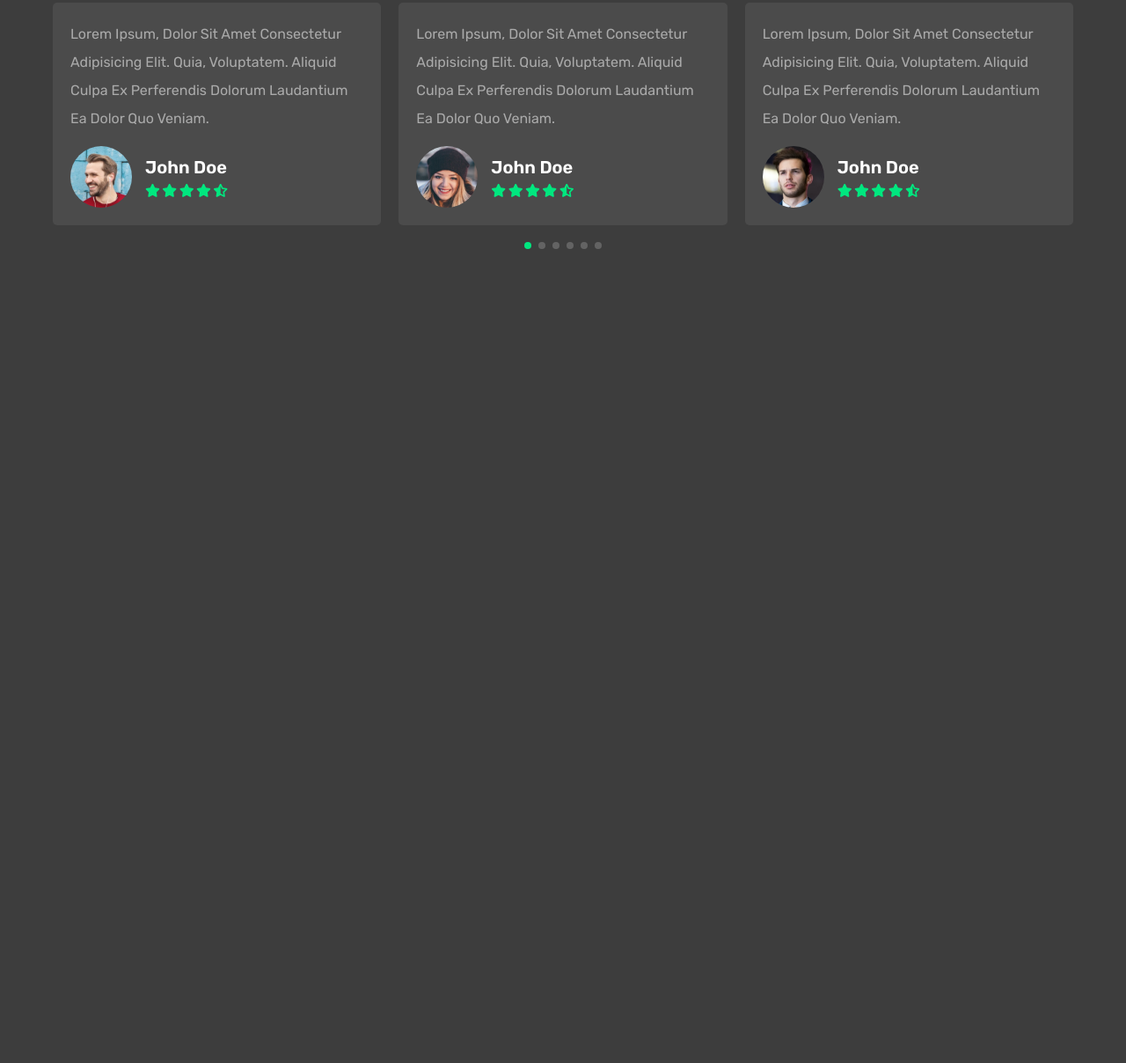
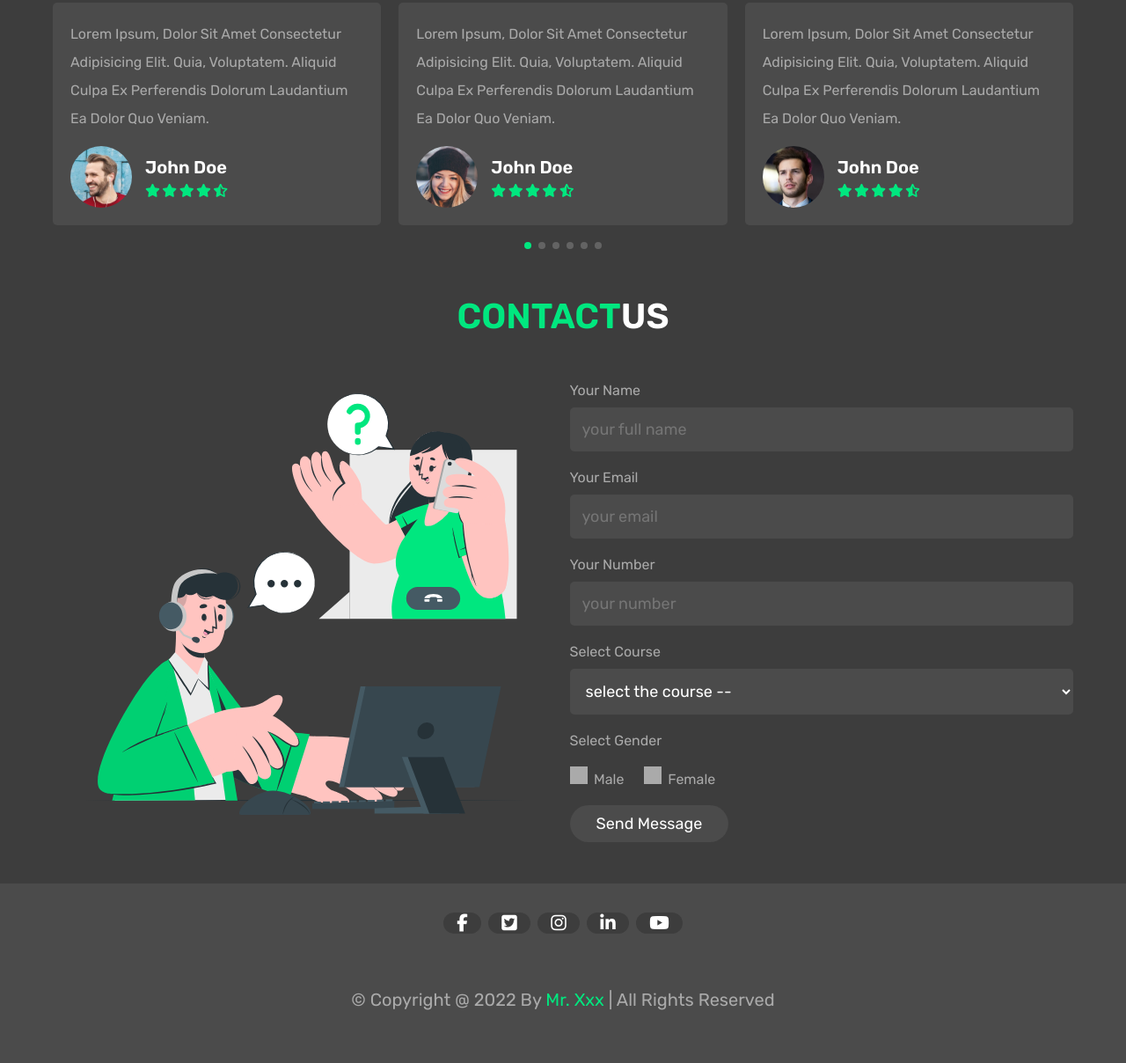
Before and after one commit to mdsohag65/online-eduaction, a plain HTML site: page index.html in a window 1280 px wide. Shown: the part 2777-3985 px from the top of the page at 88% size. Before the commit the page ends 3093 px from the top, so only its background shows below. Drawn offline with nearby package versions, Linux system fonts and the light colour scheme; a web font is replaced by a local one.

Commit message:
contact and footer done

```diff
--- a/css/style.css
+++ b/css/style.css
@@ -269,7 +269,7 @@ section {
     height: 55rem;
     width: 100%;
     object-fit: cover;
-    border-radius: 5rem;
+    border-radius: 3rem;
 }
 
 .teachers .slide h3 {
@@ -347,9 +347,115 @@ section {
 }
 
 
+.contact .row {
+    display: flex;
+    align-items: center;
+    flex-wrap: wrap;
+    gap: 1.5rem;
+}
+
+.contact .row .image {
+    flex: 1 1 40rem;
+}
+
+.contact .row .image img {
+    width: 100%;
+}
+
+.contact .row form {
+    flex: 1 1 40rem;
+}
+
+.contact .row form .box {
+    width: 100%;
+    margin-top: 1rem;
+    margin-bottom: 2rem;
+    border-radius: .5rem;
+    background-color: var(--light-bg);
+    font-size: 1.8rem;
+    color: var(--white);
+    padding: 1.4rem;
+    text-transform: none;
+}
+
+.contact .row form span {
+    font-size: 1.6rem;
+    color: var(--light-white);
+}
+
+.contact .row form .radio {
+    margin-top: 2rem;
+    margin-bottom: 1rem;
+}
+
+.contact .row form .radio label {
+    font-size: 1.6rem;
+    color: var(--light-white);
+    margin-left: .5rem;
+}
+
+.contact .row form .radio #female {
+    margin-left: 2rem;
+}
+
+.contact .row form .radio input {
+    appearance: none;
+    height: 2rem;
+    width: 2rem;
+    background-color: var(--light-white);
+    cursor: pointer;
+}
+
+.contact .row form .radio input:checked {
+    background-color: var(--green);
+    border-radius: 5rem;
+}
+
+.contact .row form .radio #female:checked~label[for="female"] {
+    color: var(--green);
+}
+
+.contact .row form .radio #female:checked~label[for="male"] {
+    color: var(--green);
+}
 
 
+.footer {
+    background-color: var(--light-bg);
+    text-align: center;
+}
 
+.footer .share a {
+    margin: 0 .3rem;
+    height: 4.5rem;
+    width: 4rem;
+    line-height: 4.5rem;
+    border-radius: 20px;
+    font-size: 2rem;
+    color: var(--white);
+    background-color: var(--black);
+}
+
+.footer .share a:hover {
+    background-color: var(--green);
+}
+
+.footer .share a i {
+    padding: 15px;
+}
+
+.footer .credit {
+    margin: 2.5rem;
+    padding: 1.5rem;
+    padding-top: 2.5rem;
+    border-radius: .1rem solid var(--light-white);
+    font-size: 2rem;
+    color: var(--light-white);
+}
+
+.footer .credit span {
+    color: var(--green);
+}
 
 
 
--- a/index.html
+++ b/index.html
@@ -319,8 +319,61 @@
         </div>
     </section>
 
+    <section class="contact" id="contact">
+        <h1 class="heading"><span>contact</span>us</h1>
+
+        <div class="row">
+            <div class="image">
+                <img src="./images/contact-img.svg" alt="">
+            </div>
+            <form action="" method="post">
+                <span>your name</span>
+                <input type="text" required placeholder="your full name" maxlength="50" name="name" class="box">
+                <span>your email</span>
+                <input type="email" required placeholder="your email" maxlength="50" name="email" class="box">
+                <span>your number</span>
+                <input type="number" required placeholder="your number" max="9999999999" min="0" name="number"
+                    class="box" onkeypress="if(this.value.length == 10) return false">
+                <span>select course</span>
+                <select name="course" class="box" required>
+                    <option value="" disabled selected>select the course --</option>
+                    <option value="web development">web development</option>
+                    <option value="science and biology">science and biology</option>
+                    <option value="engineering">engineering</option>
+                    <option value="digital marketing">digital marketing</option>
+                    <option value="graphic design">graphic design</option>
+                    <option value="teaching">teaching</option>
+                    <option value="social studies">social studies</option>
+                    <option value="data analysis">data analysis</option>
+                    <option value="artificial intelligence">artificial intelligence</option>
+                </select>
+                <span>select gender</span>
+                <div class="radio">
+                    <input type="radio" name="gender" value="male" id="male">
+                    <label for="male">male</label>
+                    <input type="radio" name="gender" value="male" id="female">
+                    <label for="female">female</label>
+                </div>
+                <input type="submit" value="send message" class="btn" name="send">
+            </form>
+        </div>
+    </section>
 
 
+    <footer class="footer">
+        <section>
+
+            <div class="share">
+                <a href="#"><i class="fa fa-facebook"></i></a>
+                <a href="#"><i class="fa fa-twitter-square"></i></a>
+                <a href="#"><i class="fa fa-instagram"></i></a>
+                <a href="#"><i class="fa fa-linkedin"></i></a>
+                <a href="#"><i class="fa fa-youtube"></i></a>
+            </div>
+
+            <div class="credit">&copy; copyright @ 2022 by <span>mr. xxx</span> | all rights reserved</div>
+        </section>
+    </footer>
 
 
 
```
